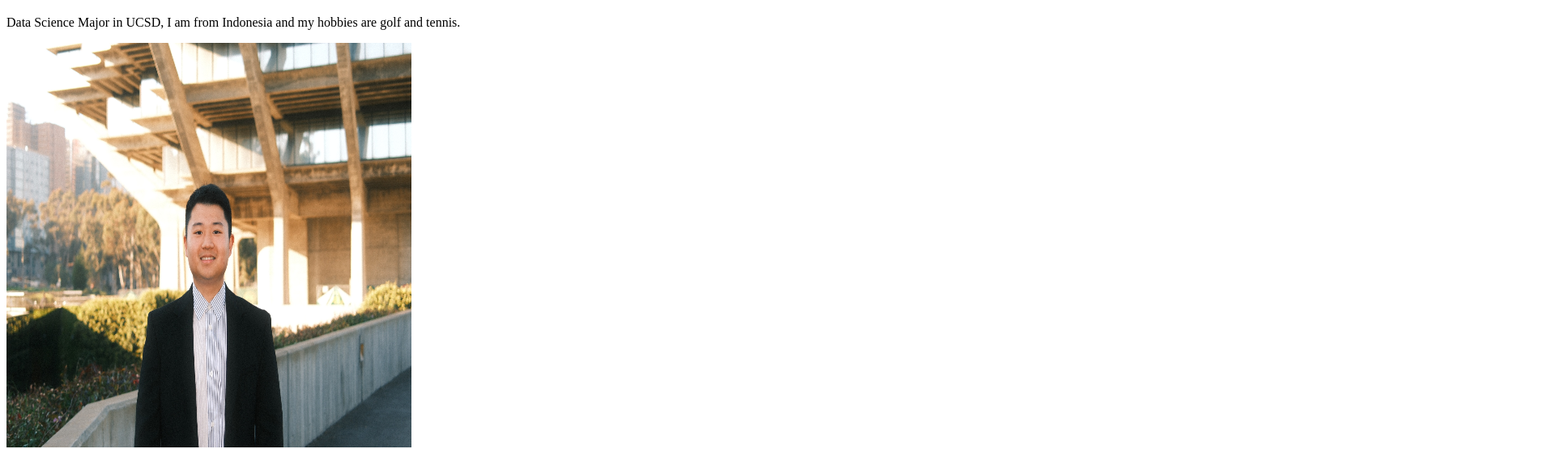
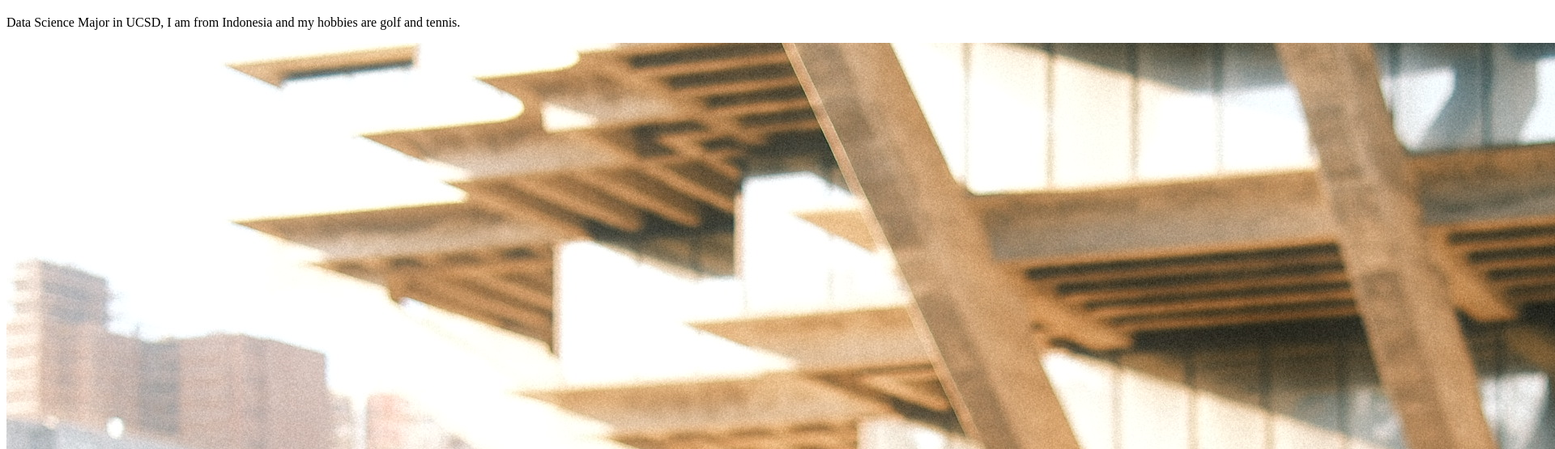
Before and after one commit to clt005ucsd/portfolio, a plain HTML site: page index.html in a window 1280 px wide. Shown: the part 61-616 px from the top of the page at 81% size, 1920 px wide, since content can reach past the window. Drawn offline with Linux system fonts and the light colour scheme.

Commit message:
Update index.html

```diff
--- a/index.html
+++ b/index.html
@@ -10,6 +10,6 @@
     <p>
         Data Science Major in UCSD, I am from Indonesia and my hobbies are golf and tennis.
     </p>
-    <img src="images/professional headshot copy.jpg" alt="My Professional Headshot" width="500" height="500">
+    <img src="images/professional headshot copy.jpg" alt="My Professional Headshot">
 </body>
 </html>
```
